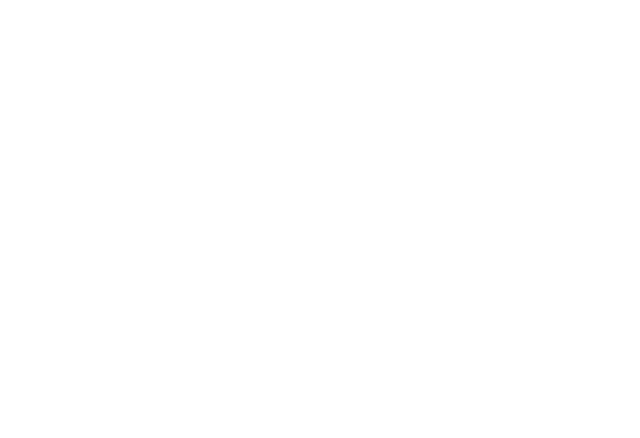
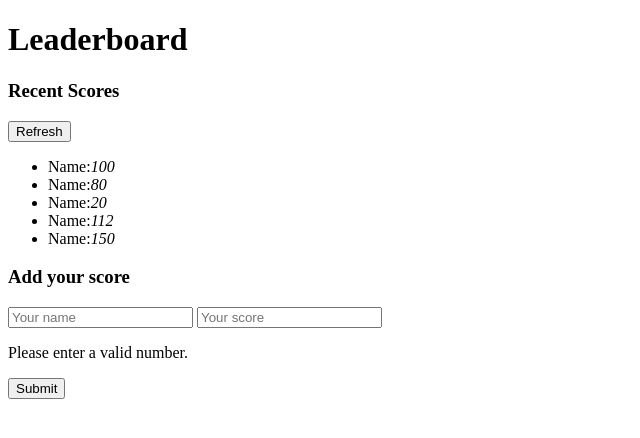
Before and after one commit to arabiu033/leaderboard, a website built with webpack: page src/index.html in a window 1280 px wide. Shown: the whole page, without its empty margins (0-640 px from the left). Built offline with nearby package versions, Linux system fonts and the light colour scheme.

Commit message:
Add the html file for the project

```diff
--- a/src/index.html
+++ b/src/index.html
@@ -4,9 +4,34 @@
   <meta charset="UTF-8">
   <meta http-equiv="X-UA-Compatible" content="IE=edge">
   <meta name="viewport" content="width=device-width, initial-scale=1.0">
-  <title>Document</title>
+  <title>Leaderboard</title>
 </head>
 <body>
+      <header>
+          <h1>Leaderboard</h1>
+      </header>
 
+      <main>
+        <section>
+          <div>
+            <h3>Recent Scores</h3>
+            <button type="reset">Refresh</button>
+          </div>
+          <ul>
+            <li><span>Name:</span><em>100</em></li>
+            <li><span>Name:</span><em>80</em></li>
+            <li><span>Name:</span><em>20</em></li>
+            <li><span>Name:</span><em>112</em></li>
+            <li><span>Name:</span><em>150</em></li>
+          </ul>
+        </section>
+        <form action="">
+          <h3>Add your score</h3>
+          <input type="text" id="" class="" placeholder="Your name">
+          <input type="text" id="" class="" placeholder="Your score">
+          <p class="validation">Please enter a valid number.</p>
+          <button type="submit">Submit</button>
+        </form>
+      </main>
 </body>
 </html>
```
